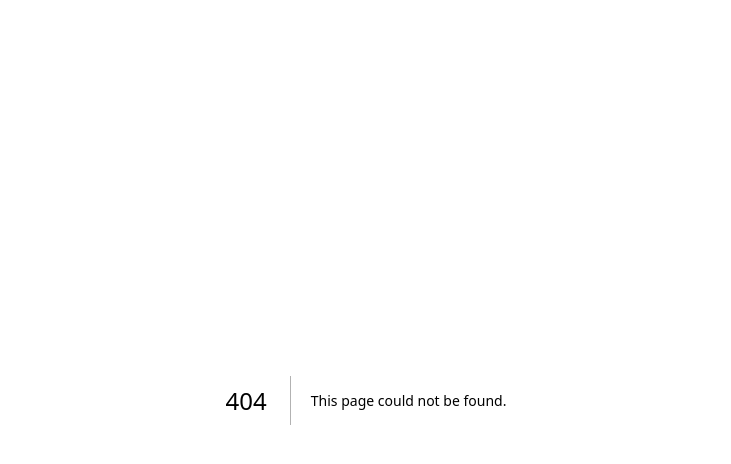
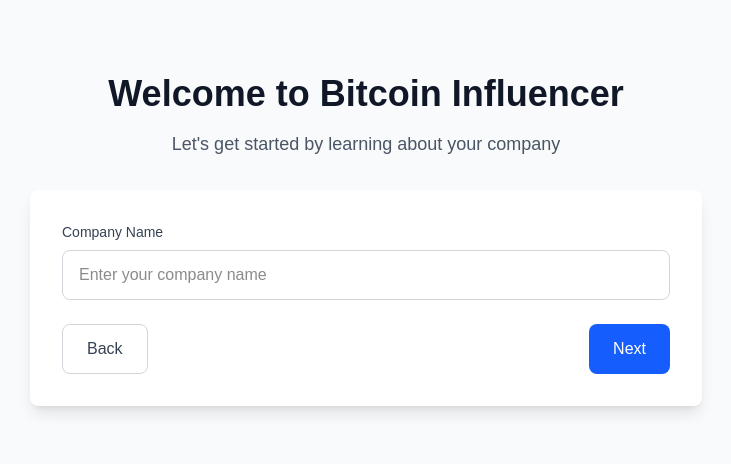
Before and after one commit to eduardocodes/aula-desenvolvimento, a Next.js app: page /onboarding in a window 1280 px wide. Before the commit this address had no page. Shown: the top 464 px of the page, without its empty margins (274-1005 px from the left). Built offline with nearby package versions, Linux system fonts and the light colour scheme.

Commit message:
feat(onboarding): add onboarding page and connect to dashboard
Implement new onboarding page with company name input and navigation
Connect dashboard button to navigate to onboarding page

```diff
--- a/app/dashboard/page.tsx
+++ b/app/dashboard/page.tsx
@@ -8,6 +8,7 @@
 export default function Dashboard() {
   const [user, setUser] = useState<User | null>(null)
   const [loading, setLoading] = useState(true)
+
   const router = useRouter()
 
   useEffect(() => {
@@ -110,7 +111,7 @@
                 Get matched with the most relevant bitcoin-only and crypto content creators for your brand in seconds.
               </p>
               <button
-                onClick={() => {}}
+                onClick={() => router.push('/onboarding')}
                 className="bg-blue-600 hover:bg-blue-700 text-white font-semibold px-8 py-4 rounded-lg text-lg transition-colors duration-200 shadow-lg hover:shadow-xl transform hover:scale-105"
               >
                 Get Matches
--- /dev/null
+++ b/app/onboarding/page.tsx
@@ -0,0 +1,69 @@
+'use client'
+
+import { useState } from 'react'
+import { useRouter } from 'next/navigation'
+
+export default function Onboarding() {
+  const [companyName, setCompanyName] = useState('')
+  const router = useRouter()
+
+  const handleBack = () => {
+    router.push('/dashboard')
+  }
+
+  const handleNext = () => {
+    // Funcionalidade será implementada futuramente
+  }
+
+  return (
+    <div className="min-h-screen bg-gray-50 dark:bg-gray-900">
+      <main className="max-w-7xl mx-auto py-6 sm:px-6 lg:px-8">
+        <div className="px-4 py-6 sm:px-0">
+          <div className="min-h-96 flex items-center justify-center">
+            <div className="w-full max-w-2xl mx-auto">
+              <div className="text-center mb-8">
+                <h1 className="text-3xl md:text-4xl font-bold text-gray-900 dark:text-white mb-4">
+                  Welcome to Bitcoin Influencer
+                </h1>
+                <p className="text-lg text-gray-600 dark:text-gray-400">
+                  Let's get started by learning about your company
+                </p>
+              </div>
+
+              <div className="bg-white dark:bg-gray-800 p-8 rounded-lg shadow-lg">
+                <div className="mb-6">
+                  <label htmlFor="companyName" className="block text-sm font-medium text-gray-700 dark:text-gray-300 mb-2">
+                    Company Name
+                  </label>
+                  <input
+                    type="text"
+                    id="companyName"
+                    value={companyName}
+                    onChange={(e) => setCompanyName(e.target.value)}
+                    className="w-full px-4 py-3 border border-gray-300 dark:border-gray-600 rounded-lg focus:ring-2 focus:ring-blue-500 focus:border-blue-500 dark:bg-gray-700 dark:text-white transition-colors"
+                    placeholder="Enter your company name"
+                  />
+                </div>
+
+                <div className="flex justify-between">
+                  <button
+                    onClick={handleBack}
+                    className="px-6 py-3 border border-gray-300 dark:border-gray-600 text-gray-700 dark:text-gray-300 rounded-lg hover:bg-gray-50 dark:hover:bg-gray-700 transition-colors font-medium"
+                  >
+                    Back
+                  </button>
+                  <button
+                    onClick={handleNext}
+                    className="px-6 py-3 bg-blue-600 hover:bg-blue-700 text-white rounded-lg transition-colors font-medium"
+                  >
+                    Next
+                  </button>
+                </div>
+              </div>
+            </div>
+          </div>
+        </div>
+      </main>
+    </div>
+  )
+}
```
